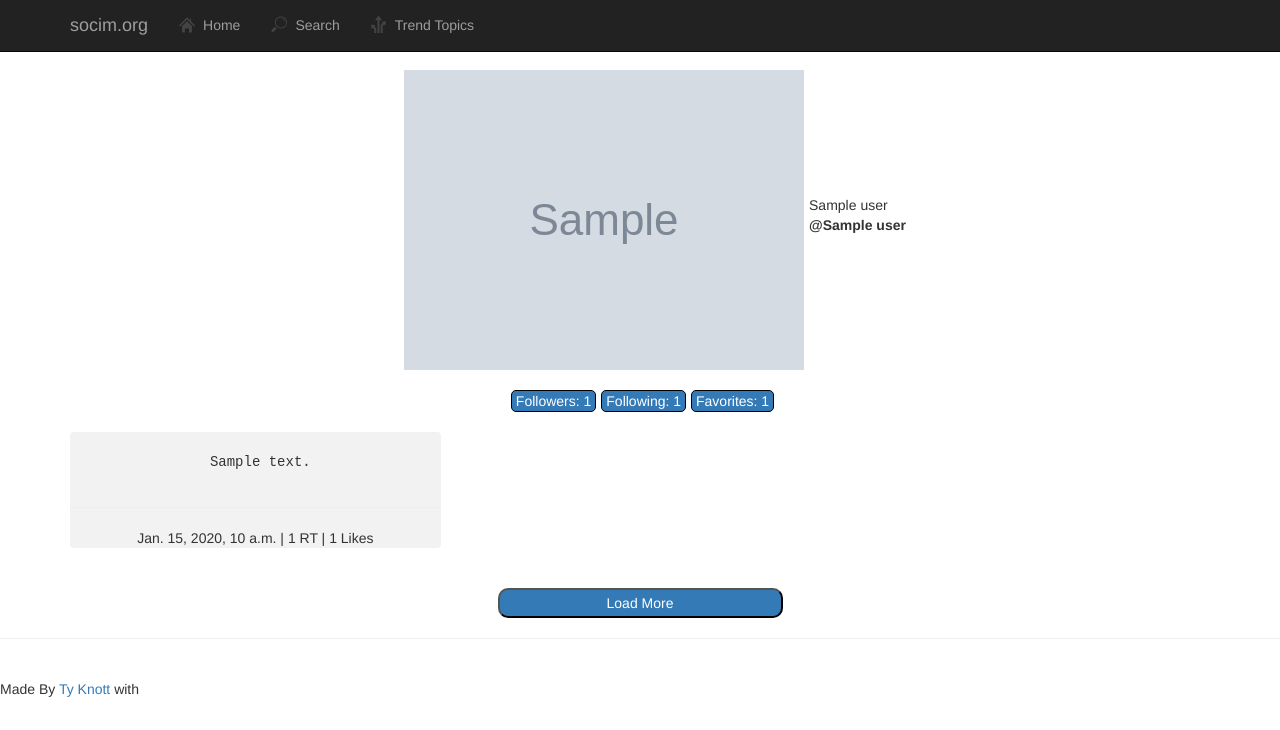
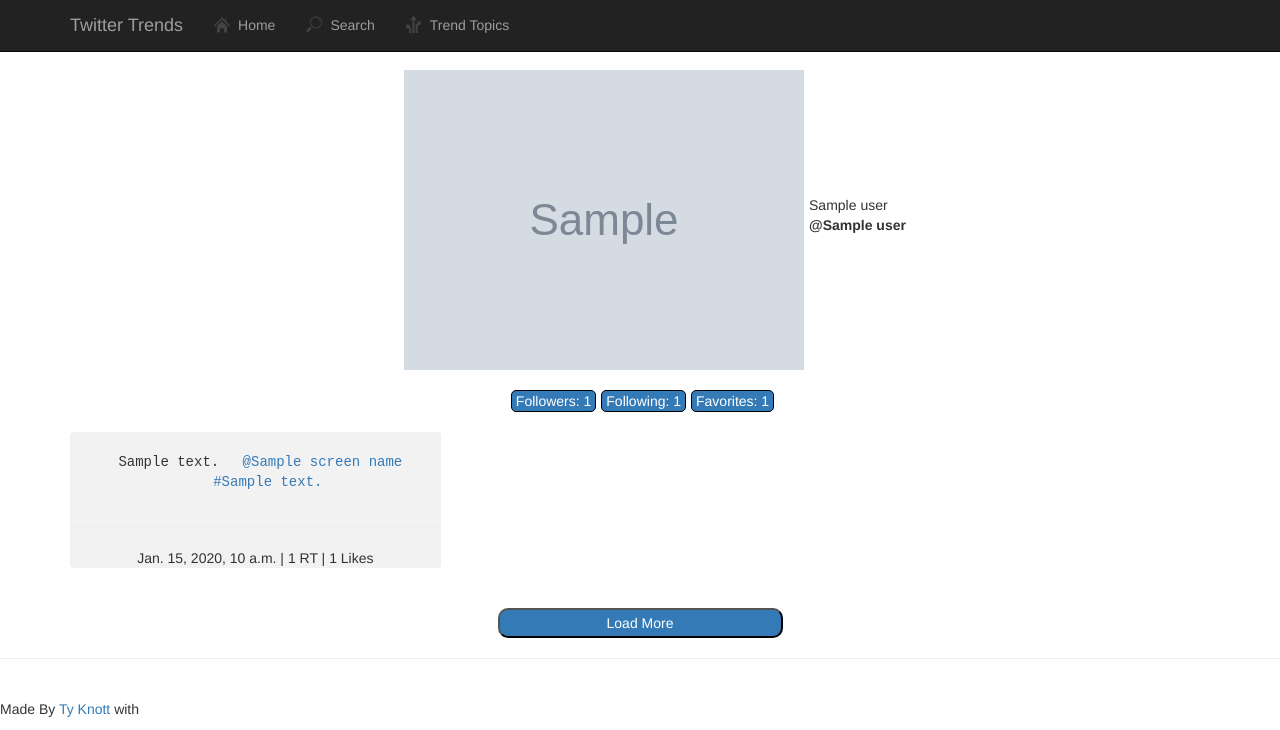
Before and after one commit to 404-brain/Django-TwitterTrends, a Django app: template templates/trends/user/users.html in a window 1280 px wide. Shown: the top 730 px of the page. Run offline with Django 3.2, Linux system fonts and the light colour scheme; the template is opened without the code that fills it: most values are stand-ins (such as "Sample title", 1, 10 or a date in 2020); grey boxes marked "Sample" are stand-in pictures; some libraries are stand-ins or nearby versions.

Commit message:
Update users.html

```diff
--- a/templates/trends/user/users.html
+++ b/templates/trends/user/users.html
@@ -12,7 +12,7 @@
             <span class="icon-bar"></span>
             <span class="icon-bar"></span>
           </button>
-          <a class="navbar-brand" href="/">socim.org</a>
+          <a class="navbar-brand" href="/">Twitter Trends</a>
         </div>
         <div id="navbar" class="collapse navbar-collapse">
           <ul class="nav navbar-nav">
@@ -55,12 +55,39 @@
     <div id="best-tweets-box">
         <div id="text-area">
             {{timeline.text}}
-            {% if search.hashtags %}
-            <a href=""></a>
+            <!-- @ link -->
+            {% if timeline.user_mentions.0.screen_name %}
+                {% for screen_names in timeline.user_mentions %}
+                    <a href="{% url 'users' user_name=screen_names.screen_name %}">
+                        @{{screen_names.screen_name}}
+                    </a>
+                {% endfor %}
             {% endif %}
-            {% if '#' in search.text %}
-            <a href=""></a>
+            <!-- # link -->
+            {% if timeline.hashtags.0.text %}
+                {% for hashtags in timeline.hashtags %}
+                    <a href="{% url 'hash' hash_name=hashtags.text %}">
+                        #{{hashtags.text}}
+                    </a>
+                {% endfor %}
             {% endif %}
+            <!-- photo display -->
+            {% if timeline.media != 'None' %}
+                {% if timeline.media.0.type == 'photo' %}
+                    <img style="width:90%;" src="{{timeline.media.0.media_url}}">
+                {% endif %}
+            {% endif %}
+            <!-- video/mp4 display -->
+            {% if timeline.media != 'None' %}
+                {% if timeline.media.0.type == 'video' %}
+                    {% for video_info in timeline.media.0.video_info.variants %}
+                        {% if video_info.bitrate == 832000 and video_info.content_type == 'video/mp4' %}
+                            <iframe id="video" width="90%;" frameborder="0" src="{{video_info.url}}"></iframe>
+                        {% endif %}
+                    {% endfor %}
+                {% endif %}
+            {% endif %}
+            <!--  -->
         </div>
         <hr>
         <div id="best-tweets-footer">
@@ -79,12 +106,39 @@
         <div id="best-tweets-box">
             <div id="text-area">
                 {{timeline.text}}
-                {% if search.hashtags %}
-                <a href=""></a>
+                <!-- @ link -->
+                {% if timeline.user_mentions.0.screen_name %}
+                    {% for screen_names in timeline.user_mentions %}
+                        <a href="{% url 'users' user_name=screen_names.screen_name %}">
+                            @{{screen_names.screen_name}}
+                        </a>
+                    {% endfor %}
                 {% endif %}
-                {% if '#' in search.text %}
-                <a href=""></a>
+                <!-- # link -->
+                {% if timeline.hashtags.0.text %}
+                    {% for hashtags in timeline.hashtags %}
+                        <a href="{% url 'hash' hash_name=hashtags.text %}">
+                            #{{hashtags.text}}
+                        </a>
+                    {% endfor %}
                 {% endif %}
+                <!-- photo display -->
+                {% if timeline.media != 'None' %}
+                    {% if timeline.media.0.type == 'photo' %}
+                        <img style="width:90%;" src="{{timeline.media.0.media_url}}">
+                    {% endif %}
+                {% endif %}
+                <!-- video/mp4 display -->
+                {% if timeline.media != 'None' %}
+                    {% if timeline.media.0.type == 'video' %}
+                        {% for video_info in timeline.media.0.video_info.variants %}
+                            {% if video_info.bitrate == 832000 and video_info.content_type == 'video/mp4' %}
+                                <iframe id="video" width="90%;" frameborder="0" src="{{video_info.url}}"></iframe>
+                            {% endif %}
+                        {% endfor %}
+                    {% endif %}
+                {% endif %}
+                <!--  -->
             </div>
             <hr>
             <div id="best-tweets-footer">
@@ -105,12 +159,39 @@
         <div id="best-tweets-box">
             <div id="text-area">
                 {{timeline.text}}
-                {% if search.hashtags %}
-                <a href=""></a>
+                <!-- @ link -->
+                {% if timeline.user_mentions.0.screen_name %}
+                    {% for screen_names in timeline.user_mentions %}
+                        <a href="{% url 'users' user_name=screen_names.screen_name %}">
+                            @{{screen_names.screen_name}}
+                        </a>
+                    {% endfor %}
                 {% endif %}
-                {% if '#' in search.text %}
-                <a href=""></a>
+                <!-- # link -->
+                {% if timeline.hashtags.0.text %}
+                    {% for hashtags in timeline.hashtags %}
+                        <a href="{% url 'hash' hash_name=hashtags.text %}">
+                            #{{hashtags.text}}
+                        </a>
+                    {% endfor %}
                 {% endif %}
+                <!-- photo display -->
+                {% if timeline.media != 'None' %}
+                    {% if timeline.media.0.type == 'photo' %}
+                        <img style="width:90%;" src="{{timeline.media.0.media_url}}">
+                    {% endif %}
+                {% endif %}
+                <!-- video/mp4 display -->
+                {% if timeline.media != 'None' %}
+                    {% if timeline.media.0.type == 'video' %}
+                        {% for video_info in timeline.media.0.video_info.variants %}
+                            {% if video_info.bitrate == 832000 and video_info.content_type == 'video/mp4' %}
+                                <iframe id="video" width="90%;" frameborder="0" src="{{video_info.url}}"></iframe>
+                            {% endif %}
+                        {% endfor %}
+                    {% endif %}
+                {% endif %}
+                <!--  -->
             </div>
             <hr>
             <div id="best-tweets-footer">
```
